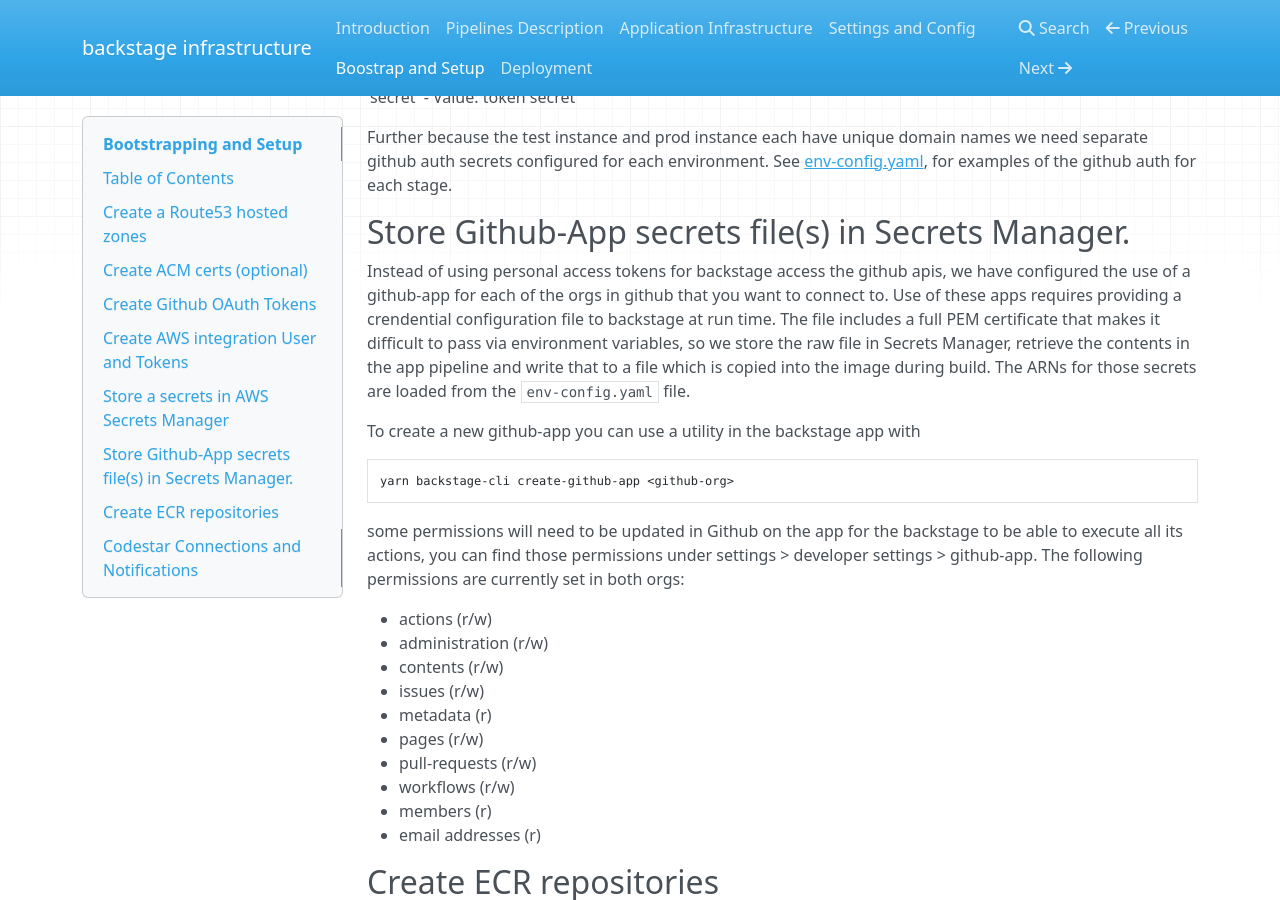
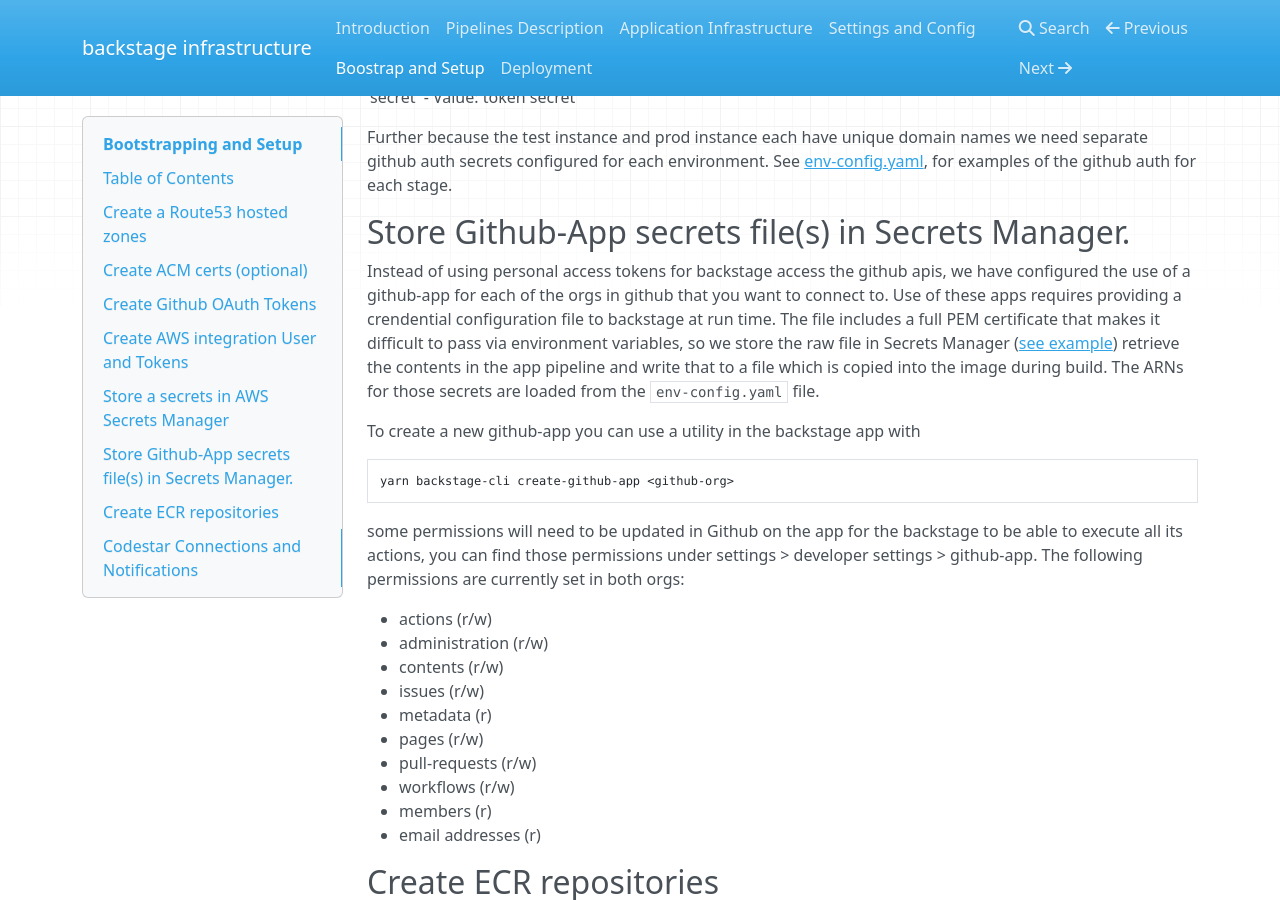
Before and after one commit to rbogle/backstage-on-aws, an MkDocs documentation site: the page built from docs/bootstrap.md, in a window 1280 px wide and 900 px high, scrolled down 1448 px. Built offline with MkDocs 1.6.1, drawn with Linux system fonts in a browser that asks for light colours; nearby versions of some CDN libraries.

Commit message:
docs for pem

````diff
--- a/docs/bootstrap.md
+++ b/docs/bootstrap.md
@@ -48,7 +48,7 @@ See [env-config.yaml](../configs/env-config.yaml), for examples of the github au
 
 
 ## Store Github-App secrets file(s) in Secrets Manager.
-Instead of using personal access tokens for backstage access the github apis, we have configured the use of a github-app for each of the orgs in github that you want to connect to.  Use of these apps requires providing a crendential configuration file to backstage at run time. The file includes a full PEM certificate that makes it difficult to pass via environment variables, so we store the raw file in Secrets Manager, retrieve the contents in the app pipeline and write that to a file which is copied into the image during build. The ARNs for those secrets are loaded from the `env-config.yaml` file.
+Instead of using personal access tokens for backstage access the github apis, we have configured the use of a github-app for each of the orgs in github that you want to connect to.  Use of these apps requires providing a crendential configuration file to backstage at run time. The file includes a full PEM certificate that makes it difficult to pass via environment variables, so we store the raw file in Secrets Manager ([see example](https://medium.com/@nilouferbustani/securing-ssh-private-keys-using-aws-secrets-manager-6d93537c1037)) retrieve the contents in the app pipeline and write that to a file which is copied into the image during build. The ARNs for those secrets are loaded from the `env-config.yaml` file.
 
 To create a new github-app you can use a utility in the backstage app with
 ```bash
````
